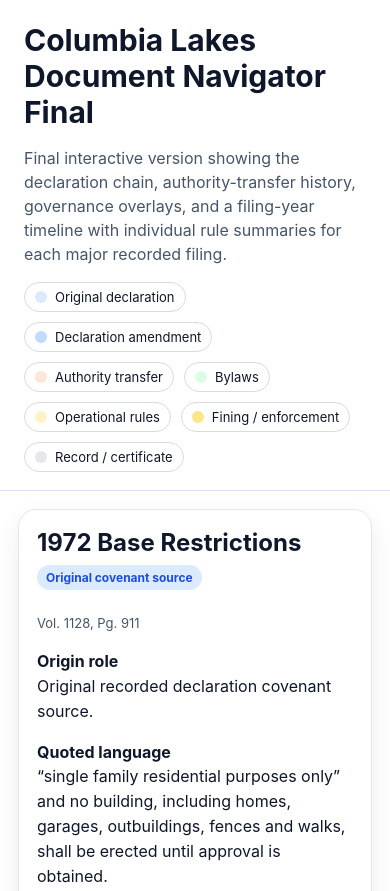
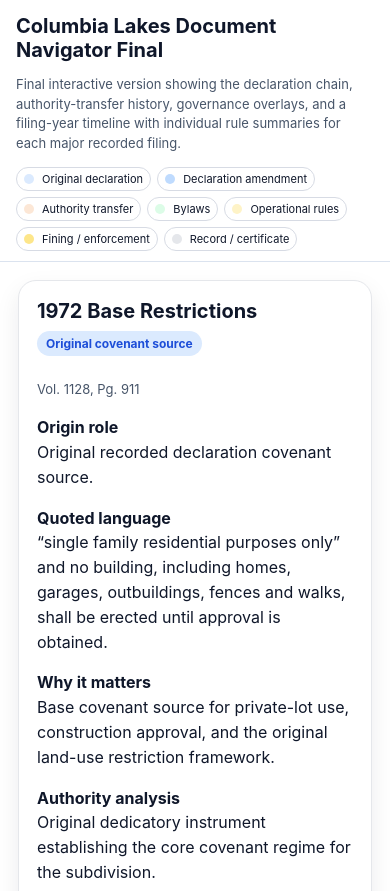
Before and after one commit to sknnyftn/columbia-lakes, a plain HTML site: page index.html in a window 390 px wide. Shown: the top 891 px of the page. Drawn offline with Linux system fonts and the light colour scheme.

Commit message:
Remove sticky header and add mobile-friendly layout

```diff
--- a/index.html
+++ b/index.html
@@ -4,9 +4,9 @@
 <style>
 :root{--bg:#f8fafc;--panel:#fff;--text:#0f172a;--muted:#475569;--origin:#dbeafe;--amend:#bfdbfe;--authority:#fce7d6;--record:#e5e7eb;--bylaws:#dcfce7;--rules:#fef3c7;--enforce:#fde68a;--shadow:0 10px 24px rgba(15,23,42,.08)}
 *{box-sizing:border-box} body{margin:0;font-family:Inter,Arial,sans-serif;color:var(--text);background:linear-gradient(180deg,#f8fafc,#eef2ff)}
-header{padding:22px 24px 18px;border-bottom:1px solid #dbe3ef;background:rgba(255,255,255,.92);backdrop-filter:blur(8px);position:sticky;top:0;z-index:20} h1{margin:0 0 8px;font-size:30px} .sub{color:var(--muted);max-width:1200px;line-height:1.5}
+header{padding:22px 24px 18px;border-bottom:1px solid #dbe3ef;background:#fff;} h1{margin:0 0 8px;font-size:30px} .sub{color:var(--muted);max-width:1200px;line-height:1.5}
 .legend{display:flex;gap:10px;flex-wrap:wrap;margin-top:14px} .tag{display:inline-flex;align-items:center;gap:8px;border:1px solid #d7dbe4;border-radius:999px;padding:6px 10px;background:#fff;font-size:13px} .sw{width:12px;height:12px;border-radius:999px}
-main{display:grid;grid-template-columns:410px 1fr;min-height:calc(100vh - 110px)} aside{border-right:1px solid #dbe3ef;background:#fff;padding:18px;overflow:auto;height:calc(100vh - 110px);position:sticky;top:110px} section.content{padding:22px;overflow:auto}
+main{display:grid;grid-template-columns:410px 1fr;min-height:100vh} aside{border-right:1px solid #dbe3ef;background:#fff;padding:18px;overflow:auto;height:100vh;position:sticky;top:0} section.content{padding:22px;overflow:auto}
 .panel{border:1px solid #e5e7eb;border-radius:18px;padding:18px;box-shadow:var(--shadow);background:#fff} .panel h2{margin:0 0 8px;font-size:24px} .panel p{line-height:1.55} .small{font-size:13px;color:var(--muted)}
 .flow{margin-bottom:24px} .flow h2{margin:0 0 10px;font-size:22px} .flow p{margin:0 0 14px;color:var(--muted);line-height:1.5} .flowgrid{display:grid;grid-template-columns:repeat(3,minmax(280px,1fr));gap:16px}
 .lane{border:1px solid #dbe3ef;border-radius:20px;padding:16px;background:#ffffff;box-shadow:var(--shadow)} .lane h3{margin:0 0 10px;font-size:18px} .mini{display:flex;flex-direction:column;gap:12px}
@@ -48,6 +48,7 @@ main{display:grid;grid-template-columns:410px 1fr;min-height:calc(100vh - 110px)
 .timeline-connector{font-size:11px;line-height:1.35;color:#64748b;text-align:center;padding:0 6px}
 .timeline-note{font-size:11px;line-height:1.4;color:#475569;background:#f8fafc;border:1px dashed #cbd5e1;border-radius:12px;padding:10px}
 @media (max-width:1150px){.timeline-scroller{min-width:1520px}.timeline-year{min-height:1040px}}.timeline-title{font-size:14px;font-weight:800;line-height:1.25;margin-bottom:6px}.timeline-summary{font-size:13px;line-height:1.45;color:#334155}.timeline-connector{position:relative;font-size:12px;font-weight:800;color:#7c3aed;padding-left:18px;margin:2px 0}.timeline-connector:before{content:"";position:absolute;left:0;top:8px;width:12px;height:2px;background:#7c3aed}.timeline-spacer{flex:1 1 auto}.timeline-note{font-size:13px;color:#475569;border-top:1px dashed #cbd5e1;padding-top:10px;margin-top:4px}@media (max-width:1150px){main{grid-template-columns:1fr} aside{position:relative;top:0;height:auto;border-right:none;border-bottom:1px solid #dbe3ef} .flowgrid{grid-template-columns:1fr} .timeline-board{display:flex;flex-direction:column;min-width:unset} .timeline-intro{position:relative;left:auto} .timeline-year-head{position:relative;top:0} .timeline-stack,.timeline-stack.short,.timeline-stack.medium,.timeline-stack.tall{min-height:auto}}
+@media (max-width:640px){header{padding:14px 16px 10px} h1{font-size:20px} .sub{font-size:13px} .legend{gap:6px} .tag{font-size:11px;padding:4px 7px} .sw{width:10px;height:10px} main{display:block} aside{height:auto;border-bottom:1px solid #dbe3ef} section.content{padding:14px} .controls{flex-direction:column} .controls input,.controls select{width:100%;font-size:15px} .toggle{gap:6px} .toggle button{font-size:12px;padding:7px 10px;flex:1 1 auto;text-align:center} .section h2{font-size:18px} .grid{grid-template-columns:1fr} .card h3{font-size:17px} .panel h2{font-size:20px} .flow h2,.flow p{font-size:15px} .lane h3{font-size:16px} .miniCard strong{font-size:14px} .timeline-shell p{font-size:13px} .flowgrid{gap:10px}}
 </style></head><body>
 <header><h1>Columbia Lakes Document Navigator Final</h1><p class="sub">Final interactive version showing the declaration chain, authority-transfer history, governance overlays, and a filing-year timeline with individual rule summaries for each major recorded filing.</p>
 <div class="legend"><span class="tag"><span class="sw" style="background:var(--origin)"></span>Original declaration</span><span class="tag"><span class="sw" style="background:var(--amend)"></span>Declaration amendment</span><span class="tag"><span class="sw" style="background:var(--authority)"></span>Authority transfer</span><span class="tag"><span class="sw" style="background:var(--bylaws)"></span>Bylaws</span><span class="tag"><span class="sw" style="background:var(--rules)"></span>Operational rules</span><span class="tag"><span class="sw" style="background:var(--enforce)"></span>Fining / enforcement</span><span class="tag"><span class="sw" style="background:var(--record)"></span>Record / certificate</span></div></header>
@@ -99,6 +100,7 @@ function showDetail(doc){
   if(!doc) return;
   const badge = classForAuthority(doc);
   detailPanel.innerHTML = `<h2>${doc.title}</h2><span class="badge ${badge[1]}">${badge[0]}</span><p class="small">${doc.subtitle}</p><p><strong>Origin role</strong><br>${doc.origin}</p><p><strong>Quoted language</strong><br>${doc.quote}</p><p><strong>Why it matters</strong><br>${doc.note}</p><p><strong>Authority analysis</strong><br>${doc.authority}</p><p><strong>File reference</strong><br>${doc.fileid} · <a href="./files/${doc.filename}" target="_blank" rel="noopener noreferrer">${doc.filename}</a></p><div class="jump"><a href="#${doc.id}">Jump to card</a><a href="./files/${doc.filename}" target="_blank" rel="noopener noreferrer">Open PDF</a></div><p><strong>Relationships</strong></p><div class="rel">${doc.rels.map(r=>`<span class="pill">${r}</span>`).join('')}</div>`;
+  if(window.innerWidth <= 1150) detailPanel.scrollIntoView({behavior:'smooth', block:'nearest'});
 }
 
 function modePass(doc){
```
